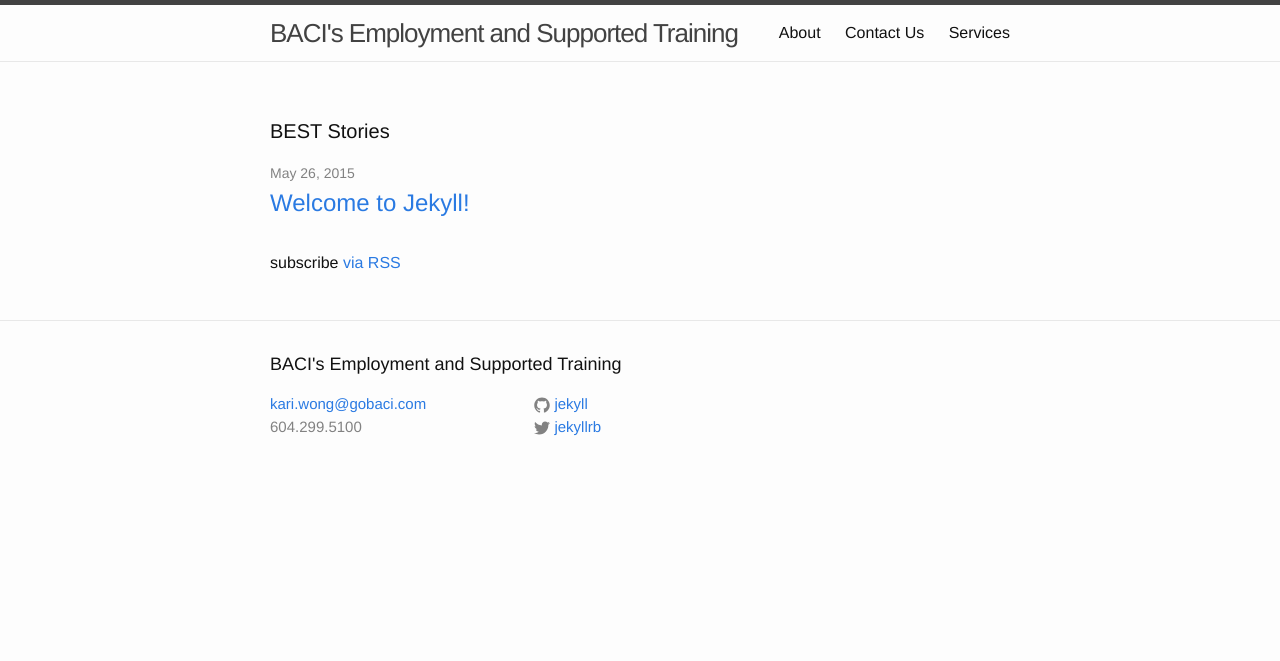
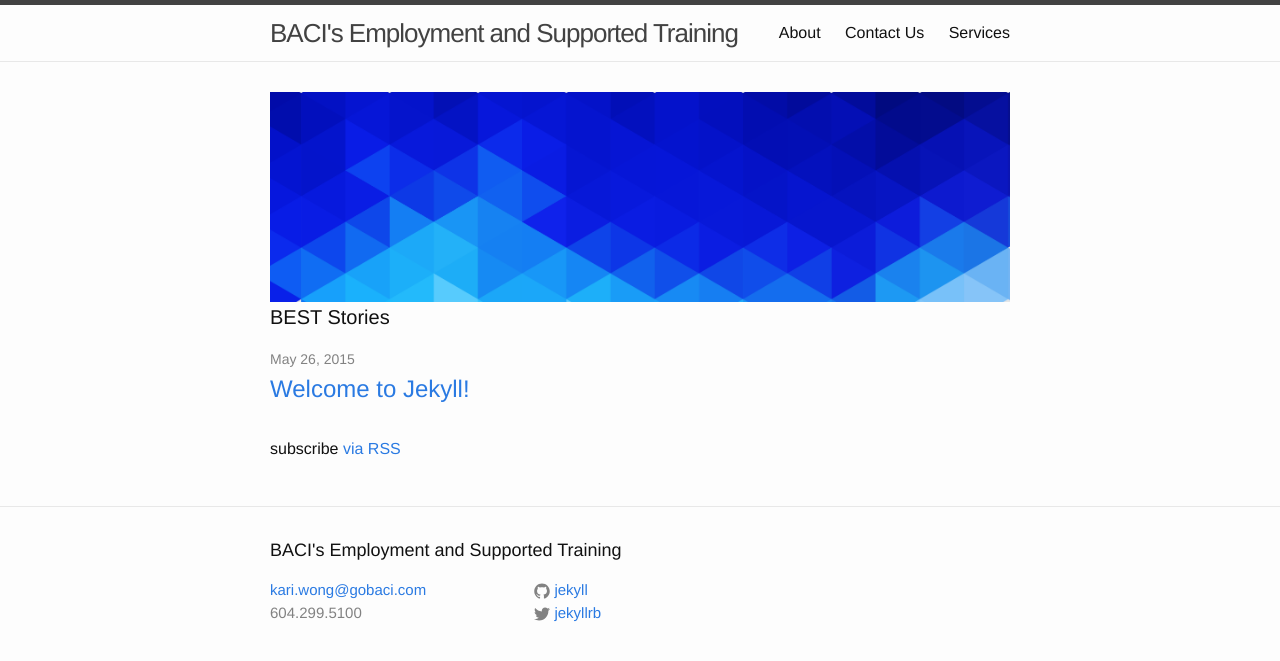
Before and after one commit to BACI-Employment/BACI-Employment.github.io, a Jekyll site: the page built from index.html, in a window 1280 px wide. Shown: the top 661 px of the page. Built offline with Jekyll 4.4.1, drawn with Linux system fonts in a browser that asks for light colours.

Commit message:
image to home page

```diff
--- a/index.html
+++ b/index.html
@@ -3,7 +3,7 @@ layout: default
 ---
 
 <div class="home">
-  <img src="">
+  <img src="img/blue_crystals-02.png">
   <h1 class="page-heading">BEST Stories</h1>
 
   <ul class="post-list">
```
Also changed, not shown: img/blue_crystals-02.png (added).
